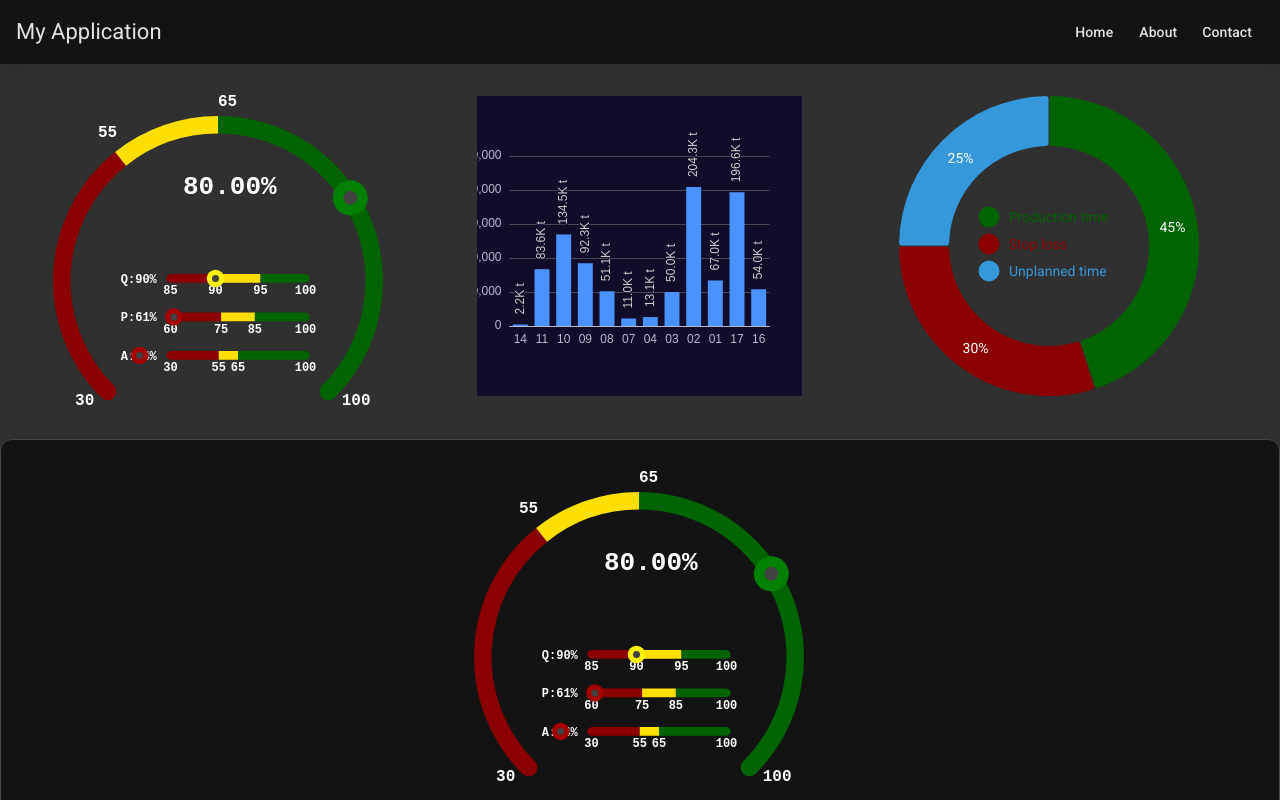
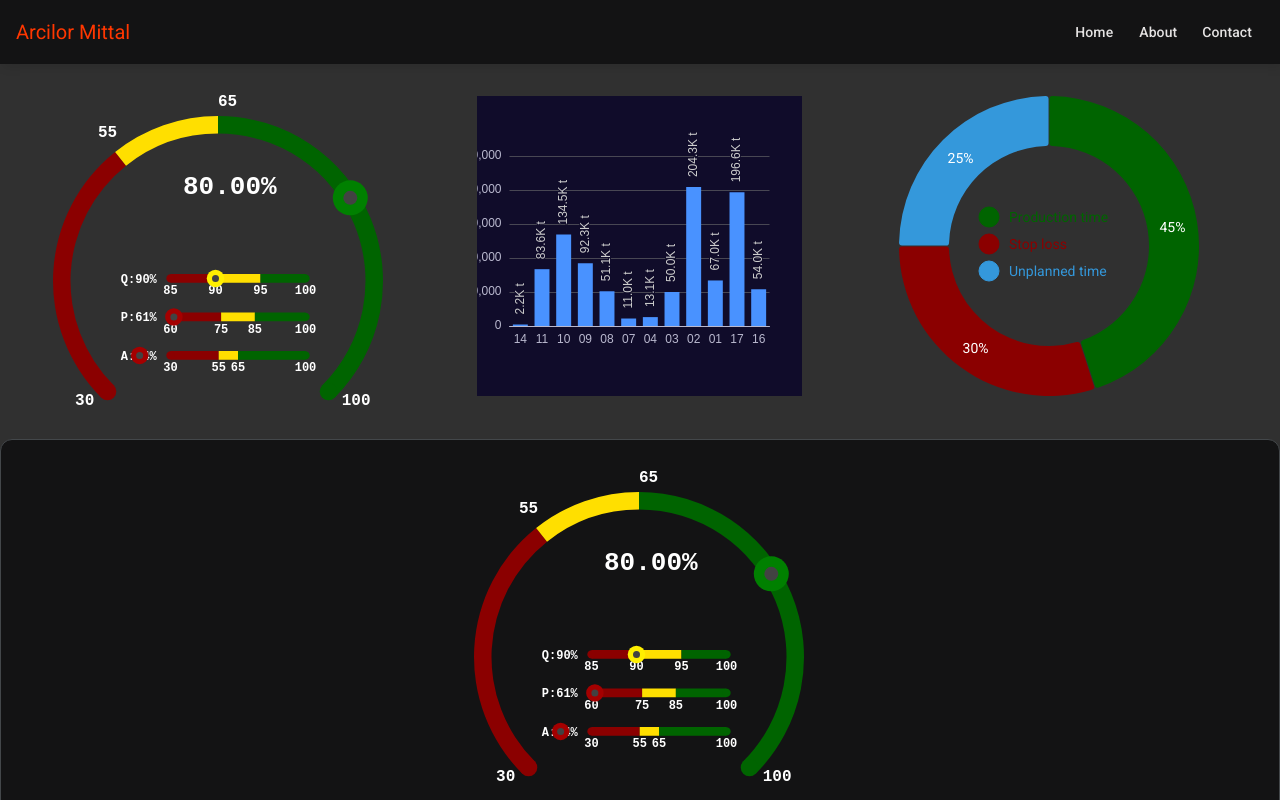
Before and after one commit to cepragamihail/kyosai-dahsboard, an Angular app: page / in a window 1280 px wide. Shown: the top 800 px of the page. Built offline with nearby package versions, Linux system fonts and the light colour scheme; no server answers.

Commit message:
apply new theme

```diff
--- a/src/app/app.css
+++ b/src/app/app.css
@@ -4,9 +4,7 @@
 mat-toolbar {
     position: relative;
     z-index: 2;
-
     box-shadow: 3px 3px 10px rgba(0, 0, 0, 0.1) ;
-
   }
 .base-container {
     height: calc(100vh - 64px);
--- a/src/app/app.html
+++ b/src/app/app.html
@@ -1,5 +1,5 @@
-<mat-toolbar color="primary">
-  <span>My Application</span>
+<mat-toolbar>
+  <span class="brand-link">Arcilor Mittal</span>
   <span class="spacer"></span>
   <button mat-button>Home</button>
   <button mat-button>About</button>
```
